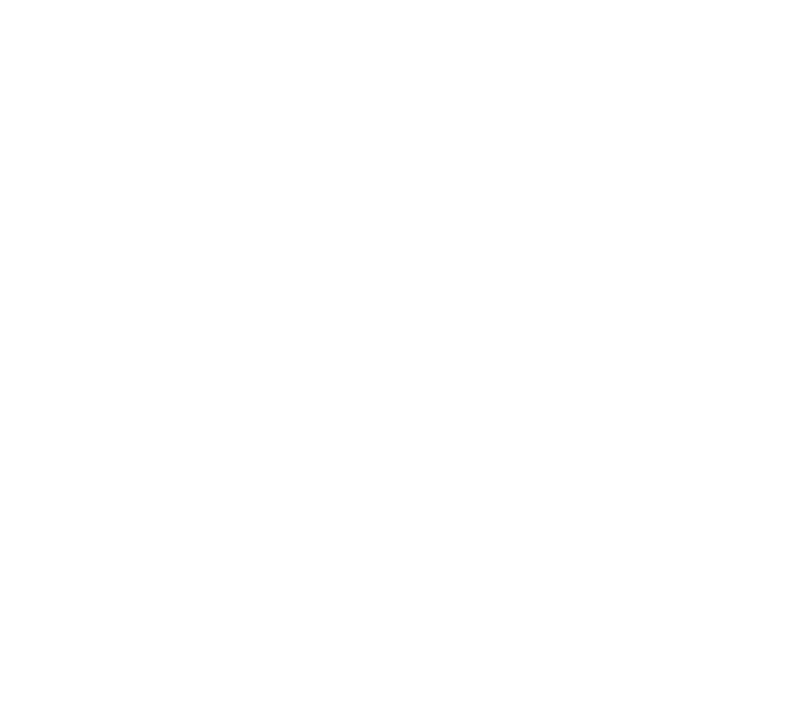
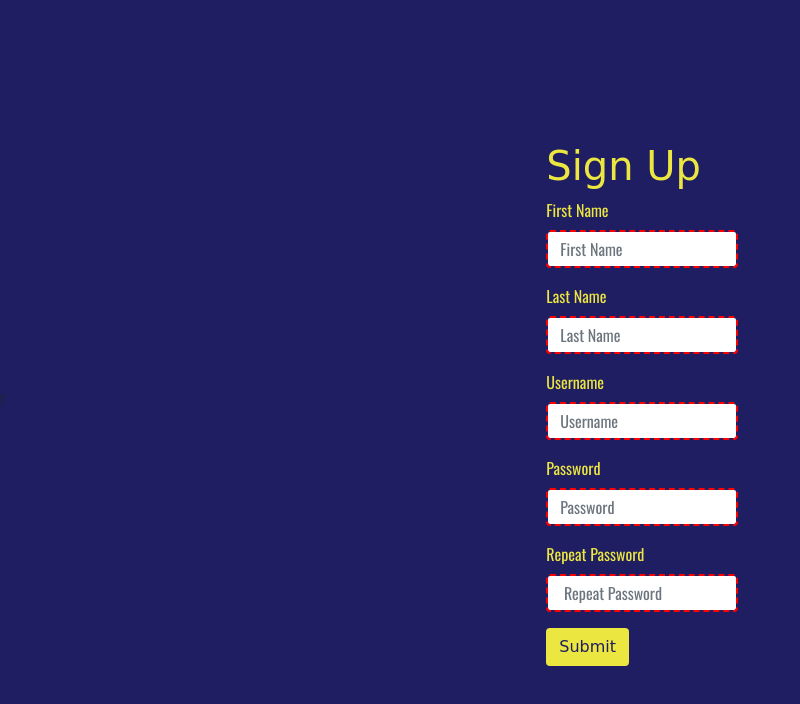
Before and after one commit to LaikaFusion/werewolf-the-game, a website: page client/register.html in a window 1280 px wide. Shown: the whole page, without its empty margins (0-800 px from the left). Drawn offline with nearby package versions, Linux system fonts and the light colour scheme; a web font is replaced by a local one.

Commit message:
finished login and signup

```diff
--- a/client/less/login-styles.less
+++ b/client/less/login-styles.less
@@ -9,7 +9,10 @@ body {
    .center !important;
 }
 
-
+h1 {
+    font-family: @font-stack1 !important;
+    color: @second-color !important;
+}
 .login-form{
     color: @second-color !important;
     font-family: @font-stack2 !important;
--- a/client/less/register-styles.less
+++ b/client/less/register-styles.less
@@ -0,0 +1,12 @@
+h1{
+    font-family: @font-stack1 !important;
+    color: @second-color !important;
+}
+
+
+
+
+.signup-form{
+    color: @second-color !important;
+    font-family: @font-stack2 !important;
+}
--- a/client/login.html
+++ b/client/login.html
@@ -3,31 +3,32 @@
 <head>
     <meta charset="utf-8" />
     <meta http-equiv="X-UA-Compatible" content="IE=edge">
-    <title>Sign Up</title>
+    <title>Login</title>
     <meta name="viewport" content="width=device-width, initial-scale=1">
     <link rel="stylesheet" type="text/css" media="screen" href="css/index.css" />
     <script src="main.js"></script>
-    <link href="https://fonts.googleapis.com/css?family=Eater|Oswald" rel="stylesheet">
+
     <!-- Bootstrap -->
     <link rel="stylesheet" href="https://stackpath.bootstrapcdn.com/bootstrap/4.1.1/css/bootstrap.min.css" integrity="sha384-WskhaSGFgHYWDcbwN70/dfYBj47jz9qbsMId/iRN3ewGhXQFZCSftd1LZCfmhktB" crossorigin="anonymous">
     <script src="https://stackpath.bootstrapcdn.com/bootstrap/4.1.1/js/bootstrap.min.js" integrity="sha384-smHYKdLADwkXOn1EmN1qk/HfnUcbVRZyYmZ4qpPea6sjB/pTJ0euyQp0Mk8ck+5T" crossorigin="anonymous"></script>
-    </head>
+    </head> <link href="https://fonts.googleapis.com/css?family=Eater|Oswald" rel="stylesheet">
 <body>
     <div class="container">
 <div class="row mt-4">
     <div class="col-12">
         <div class="login-form">
+            <h1>Login</h1>
                 <form>
                         <div class="form-group">
-                          <label for="exampleInputEmail1">Email address</label>
-                          <input type="email" class="form-control" id="exampleInputEmail1" aria-describedby="emailHelp" placeholder="Enter email" Required>
+                          <label for="exampleInputUsername1">Username</label>
+                          <input type="username" class="form-control" id="exampleInputUsername1" aria-describedby="usernameHelp" placeholder="Username" Required>
 
                         </div>
                         <div class="form-group">
                           <label for="exampleInputPassword1">Password</label>
                           <input type="password" class="form-control" id="exampleInputPassword1" placeholder="Password" Required>
                         </div>
-                     <button type="submit" class="btn">Login</button>
+                     <button type="submit" class="btn">Submit</button>
                       </form>
         </div>
 
--- a/client/register.html
+++ b/client/register.html
@@ -0,0 +1,64 @@
+!<!DOCTYPE html>
+<html>
+<head>
+    <meta charset="utf-8" />
+    <meta http-equiv="X-UA-Compatible" content="IE=edge">
+    <title>Sign Up</title>
+    <meta name="viewport" content="width=device-width, initial-scale=1">
+    <link rel="stylesheet" type="text/css" media="screen" href="css/index.css" />
+    <script src="main.js"></script>
+    <!-- Bootstrap -->
+    <link rel="stylesheet" href="https://stackpath.bootstrapcdn.com/bootstrap/4.1.1/css/bootstrap.min.css" integrity="sha384-WskhaSGFgHYWDcbwN70/dfYBj47jz9qbsMId/iRN3ewGhXQFZCSftd1LZCfmhktB" crossorigin="anonymous">
+    <script src="https://stackpath.bootstrapcdn.com/bootstrap/4.1.1/js/bootstrap.min.js" integrity="sha384-smHYKdLADwkXOn1EmN1qk/HfnUcbVRZyYmZ4qpPea6sjB/pTJ0euyQp0Mk8ck+5T" crossorigin="anonymous"></script>
+    </head> <link href="https://fonts.googleapis.com/css?family=Eater|Oswald" rel="stylesheet">
+</head>
+<body>
+        <div class="container">
+            <div class="row mt-4">
+                    <div class="col-12">
+                            <h1>Sign Up</h1>
+                        <div class="signup-form">
+                                <form>
+
+                            <div class="form-group">
+                            <label for="exampleInputFirstName1">First Name</label>
+                             <input type="firstname" class="form-control" id="exampleInputFirstName1" aria-describedby="firstnameHelp" placeholder="First Name" Required>
+
+                            </div>
+
+                            <div class="form-group">
+                                    <label for="exampleInputLasttName1">Last Name</label>
+                                     <input type="lastname" class="form-control" id="exampleInputLastName1" aria-describedby="lastnameHelp" placeholder="Last Name" Required>
+
+                                    </div>
+
+
+
+                                    <div class="form-group">
+                                          <label for="exampleInputUsername1">Username</label>
+                                          <input type="username" class="form-control" id="exampleInputUsername1" aria-describedby="usernameHelp" placeholder="Username" Required>
+
+                                        </div>
+                                        <div class="form-group">
+                                          <label for="exampleInputPassword1">Password</label>
+                                          <input type="password" class="form-control" id="exampleInputPassword1" placeholder="Password" Required>
+                                        </div>
+
+                                        <div class="form-group">
+                                                <label for="exampleInputRepeatPassword1"> Repeat Password</label>
+                                                <input type="repeatpassword" class="form-control" id="exampleInputRepeatPassword1" placeholder=" Repeat Password" Required>
+                                              </div>
+                                     <button type="submit" class="btn">Submit</button>
+                                      </form>
+                        </div>
+
+                    </div>
+
+                </div>
+                    </div>
+  <!-- Bootstrap -->
+ <script src="https://code.jquery.com/jquery-3.3.1.slim.min.js" integrity="sha384-q8i/X+965DzO0rT7abK41JStQIAqVgRVzpbzo5smXKp4YfRvH+8abtTE1Pi6jizo" crossorigin="anonymous"></script>
+ <script src="https://cdnjs.cloudflare.com/ajax/libs/popper.js/1.14.3/umd/popper.min.js" integrity="sha384-ZMP7rVo3mIykV+2+9J3UJ46jBk0WLaUAdn689aCwoqbBJiSnjAK/l8WvCWPIPm49" crossorigin="anonymous"></script>
+</body>
+</body>
+</html>
```
Also changed, not shown: client/css/index.css.
